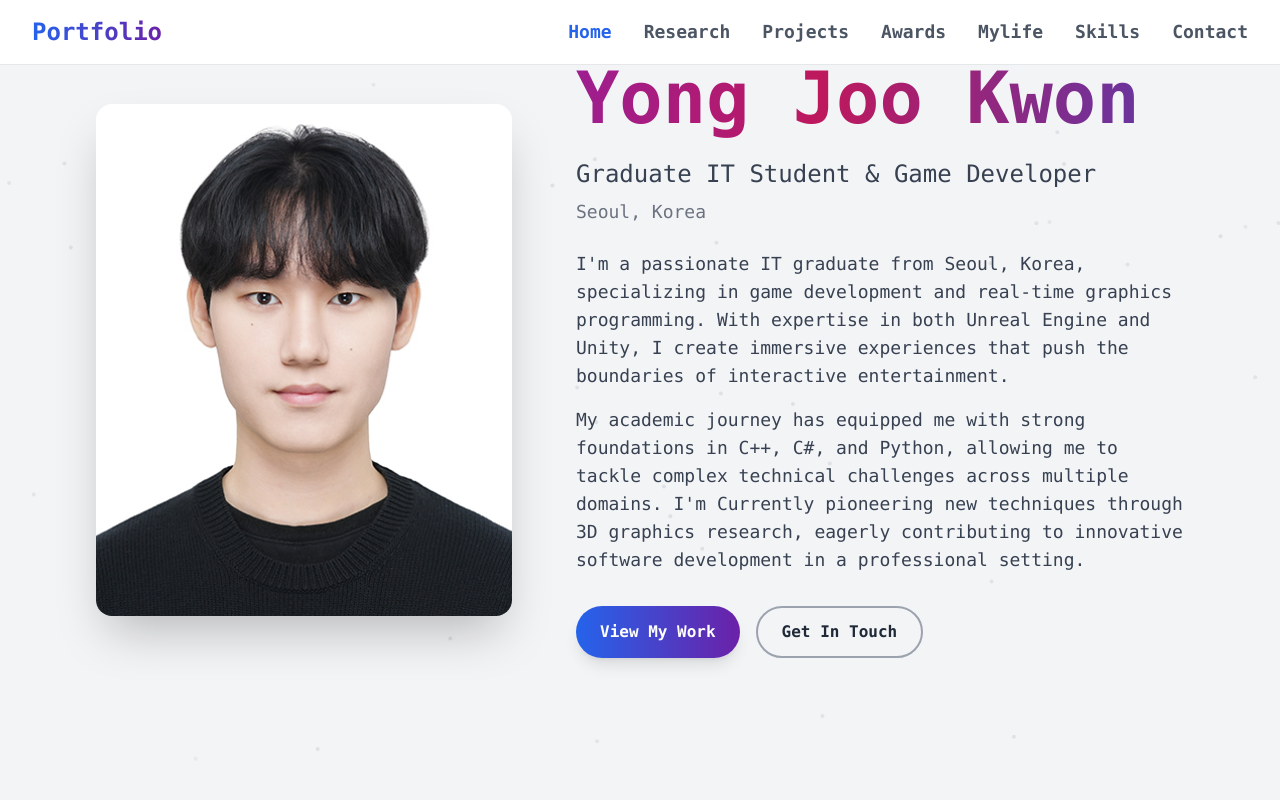
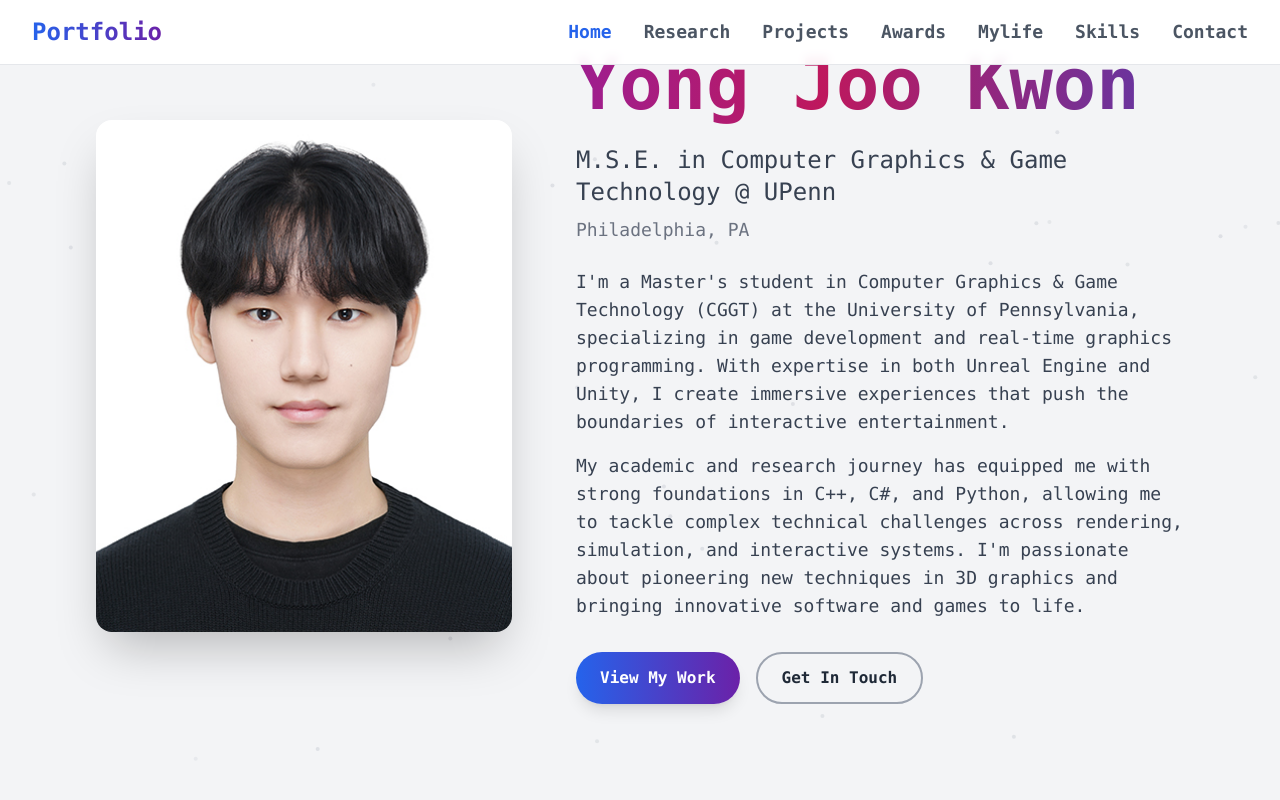
Before and after one commit to Pangpangju/Portfolio_YongjooKwon, a React (Vite) app: page / in a window 1280 px wide. Shown: the top 800 px of the page. Built offline with nearby package versions, Linux system fonts and the light colour scheme.

Commit message:
University Update

```diff
--- a/src/App.jsx
+++ b/src/App.jsx
@@ -312,21 +312,21 @@ const App = () => {
               Yong Joo Kwon
             </motion.h1>
             <p className="text-lg sm:text-xl lg:text-2xl text-gray-700 mb-2 max-w-2xl mx-auto md:mx-0">
-              Graduate IT Student & Game Developer
+              M.S.E. in Computer Graphics & Game Technology @ UPenn
             </p>
             <p className="text-base sm:text-lg text-gray-500 mb-6 max-w-xl mx-auto md:mx-0">
-              Seoul, Korea
+              Philadelphia, PA
             </p>
             <div className="space-y-4 text-gray-700 max-w-2xl mx-auto md:mx-0 mb-8">
               <p className="text-sm sm:text-base lg:text-lg leading-relaxed">
-                I'm a passionate IT graduate from Seoul, Korea, specializing in game development and real-time graphics programming.
-                With expertise in both Unreal Engine and Unity, I create immersive experiences that push the boundaries
-                of interactive entertainment.
+                I'm a Master's student in Computer Graphics & Game Technology (CGGT) at the University of Pennsylvania,
+                specializing in game development and real-time graphics programming. With expertise in both Unreal Engine
+                and Unity, I create immersive experiences that push the boundaries of interactive entertainment.
               </p>
               <p className="text-sm sm:text-base lg:text-lg leading-relaxed">
-                My academic journey has equipped me with strong foundations in C++, C#, and Python, allowing me to
-                tackle complex technical challenges across multiple domains. I'm Currently pioneering new techniques through 3D graphics research,
-                eagerly contributing to innovative software development in a professional setting.
+                My academic and research journey has equipped me with strong foundations in C++, C#, and Python, allowing me to
+                tackle complex technical challenges across rendering, simulation, and interactive systems. I'm passionate about
+                pioneering new techniques in 3D graphics and bringing innovative software and games to life.
               </p>
             </div>
             <div className="flex flex-col sm:flex-row gap-4 justify-center md:justify-start">
```
